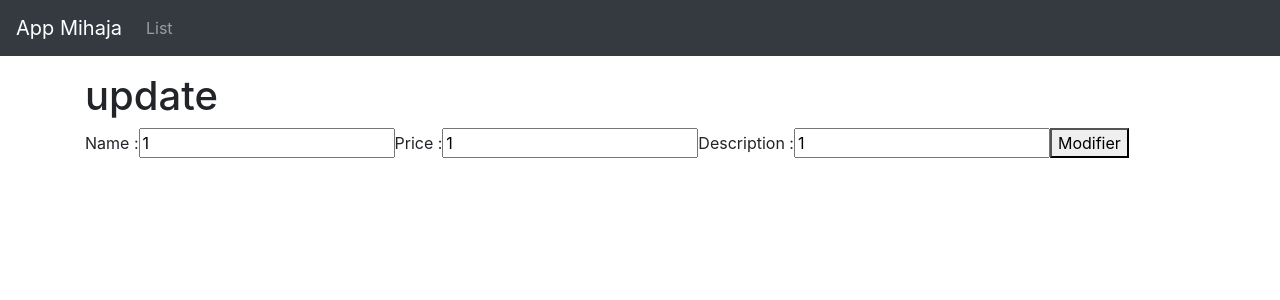
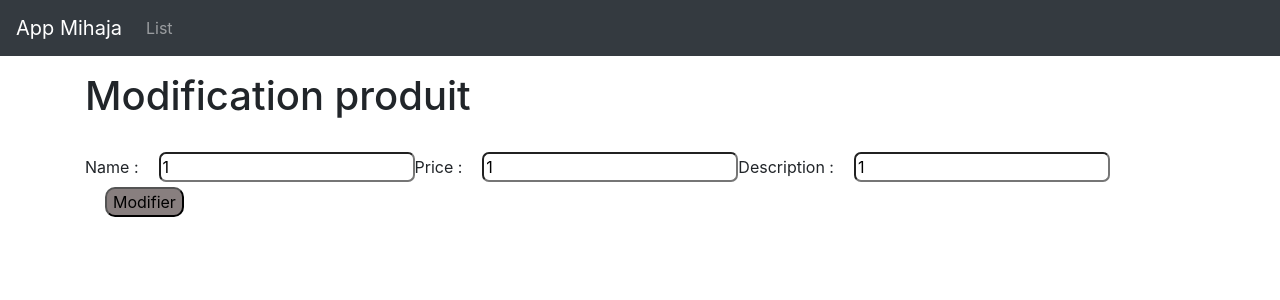
Before and after one commit to MihajaUser/mada-dev-test-mihaja, a Vue app in the folder frontend/: page /updateproduct/1/1/1/1 in a window 1280 px wide. Shown: the top 300 px of the page. Built offline with nearby package versions, Linux system fonts and the light colour scheme.

Commit message:
add style

```diff
--- a/frontend/package.json
+++ b/frontend/package.json
@@ -9,11 +9,12 @@
   },
   "dependencies": {
     "axios": "^0.21.1",
-    "bootstrap": "^4.6.0",
+    "bootstrap": "^4.6.2",
+    "bootstrap-vue": "^2.23.1",
     "core-js": "^3.6.5",
     "jquery": "^3.6.0",
     "popper.js": "^1.16.1",
-    "vue": "^3.0.0",
+    "vue": "^3.2.47",
     "vue-router": "^4.0.6"
   },
   "devDependencies": {
--- a/frontend/src/components/ListeProduit.vue
+++ b/frontend/src/components/ListeProduit.vue
@@ -1,6 +1,5 @@
 <template>
     <div class="app">
-
         <h2>Créer une nouveau produit</h2>
         <br />
         <form @submit.prevent="formCreation">
@@ -10,7 +9,7 @@
             <input type="text" id="price" name="price" v-model="price" required />
             <label for="description">Description :</label>
             <input id="description" name="description" v-model="description" />
-            <button type="submit">Créer</button>
+            <button class="buttonSuccess" type="submit">Créer</button>
         </form>
         <h2>Liste des produits</h2>
         <table class="styled-table">
@@ -28,12 +27,17 @@
                     <td>{{ item.price }} Ar</td>
                     <td>{{ item.description }}</td>
                     <td>
-                        <form @submit.prevent="formUpdate(item.id, item.name, item.price, item.description)">
-                            <button>Editer</button>
-                        </form>
-                        <form @submit.prevent="formDelete(item.id)">
-                            <button>Supprimer</button>
-                        </form>
+                        <div style="float:left">
+                            <form @submit.prevent="formUpdate(item.id, item.name, item.price, item.description)">
+                                <button class="buttonUpdate">Editer</button>
+                            </form>
+
+                        </div>
+                        <div style="float:right">
+                            <form @submit.prevent="formDelete(item.id)">
+                                <button class="buttonDelete">Supprimer</button>
+                            </form>
+                        </div>
                     </td>
                 </tr>
             </tbody>
@@ -42,6 +46,7 @@
 </template>
 <script lang="ts">
 import { defineComponent, ref } from "vue";
+import { BButton } from 'bootstrap-vue';
 import {
     getProduct,
     createProduct,
@@ -84,7 +89,7 @@ export default defineComponent({
         },
         formUpdate(id: string, name: string, price: string, description: string) {
             console.log(id)
-            window.location.href = "/updateproduct/"+id+"/"+name+"/"+price+"/"+description;
+            window.location.href = "/updateproduct/" + id + "/" + name + "/" + price + "/" + description;
         }
     },
 });
@@ -126,4 +131,26 @@ export default defineComponent({
     font-weight: bold;
     color: #009879;
 }
+
+.buttonSuccess {
+    margin-left: 20px;
+    border-radius: 15px;
+    background-color: #07b394;
+}
+
+.buttonUpdate {
+    margin-left: 20px;
+    border-radius: 15px;
+    background-color: #ffd700;
+}
+
+.buttonDelete {
+    margin-left: 20px;
+    border-radius: 15px;
+    background-color: #e03838d0;
+}
+input{
+  border-radius: 7px;
+  margin-left: 20px;
+}
 </style>
--- a/frontend/src/components/UpdateProduct.vue
+++ b/frontend/src/components/UpdateProduct.vue
@@ -1,5 +1,6 @@
 <template>
-  <h1>update</h1>
+  <h1>Modification produit</h1>
+  <br />
   <form @submit.prevent="formUpdate">
     <label for="name">Name :</label>
     <input type="text" id="price" name="price" v-model="name" required />
@@ -7,7 +8,7 @@
     <input type="text" id="price" name="price" v-model="price" required />
     <label for="description">Description :</label>
     <input id="description" name="description" v-model="description" />
-    <button type="submit">Modifier</button>
+    <button type="submit" class="buttonUpdate">Modifier</button>
   </form>
 </template>
 
@@ -35,7 +36,7 @@ export default defineComponent({
   methods: {
     async formUpdate() {
       try {
-        await updateProduct(this.id,this.name, this.price, this.description);
+        await updateProduct(this.id, this.name, this.price, this.description);
       } catch (error) {
         console.log(error);
       }
@@ -43,3 +44,14 @@ export default defineComponent({
   },
 });
 </script>
+<style>
+.buttonUpdate {
+  margin-left: 20px;
+  border-radius: 10px;
+  background-color: #887f7f;
+}
+input{
+  border-radius: 7px;
+  margin-left: 20px;
+}
+</style>
```
Also changed, not shown: 1 other file (tests, documents, lock files or other folders).
